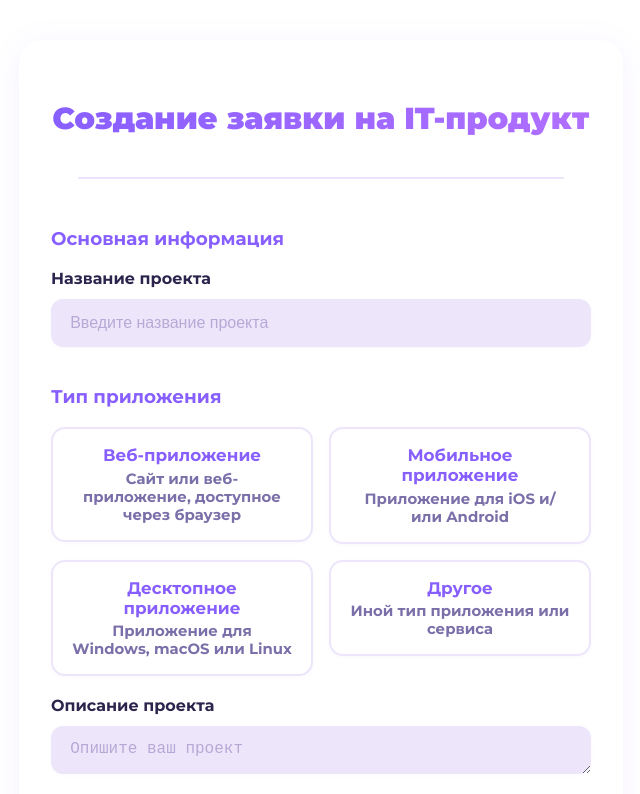
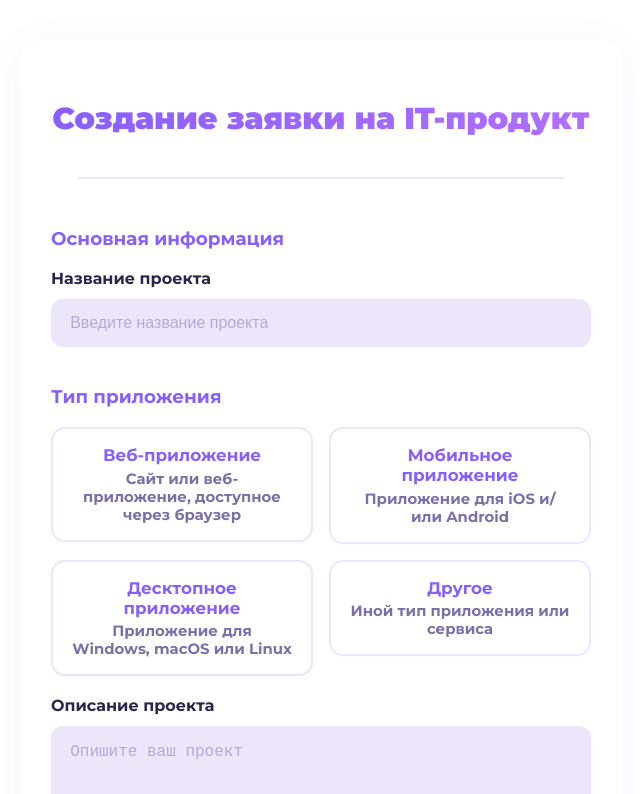
Before and after one commit to Rend-y/hacaton-2025, a Vue app in the folder Frontend/: page / in a window 1280 px wide. Shown: the top 794 px of the page, without its empty margins (319-959 px from the left). Built offline with nearby package versions, Linux system fonts and the light colour scheme; the HTML template or start-up script is replaced by a standard one.

Commit message:
Updated CustomInput.vue to dynamically adjust textarea height based on rows and maxRows props. Enhanced TaskRequest.vue to set default rows for the textarea, improving user experience and form functionality.

```diff
--- a/Frontend/src/components/CustomInput.vue
+++ b/Frontend/src/components/CustomInput.vue
@@ -41,7 +41,9 @@
 </template>
 
 <script setup>
-defineProps({
+import { computed, onMounted, watch, ref } from 'vue'
+
+const props = defineProps({
   id: {
     type: String,
     required: true
@@ -84,7 +86,23 @@ defineProps({
   }
 })
 
-defineEmits(['update:modelValue'])
+const emit = defineEmits(['update:modelValue'])
+
+const textareaRef = ref(null)
+
+onMounted(() => {
+  if (textareaRef.value) {
+    textareaRef.value.style.setProperty('--rows', props.rows)
+    textareaRef.value.style.setProperty('--maxRows', props.maxRows)
+  }
+})
+
+watch(() => [props.rows, props.maxRows], ([rows, maxRows]) => {
+  if (textareaRef.value) {
+    textareaRef.value.style.setProperty('--rows', rows)
+    textareaRef.value.style.setProperty('--maxRows', maxRows)
+  }
+})
 </script>
 
 <style scoped>
@@ -120,9 +138,14 @@ defineEmits(['update:modelValue'])
 }
 
 .custom-input__textarea {
-  min-height: 48px;
-  height: 48px;
-  resize: vertical;
+  min-height: unset;
+  height: auto;
+  line-height: 1.5;
+  resize: none;
+  /* Высота по rows, максимум по maxRows */
+  height: calc(var(--rows, 4) * 1.5em);
+  max-height: calc(var(--maxRows, 6) * 1.5em);
+  overflow-y: auto;
 }
 
 .custom-input__input:focus,
--- a/Frontend/src/views/TaskRequest.vue
+++ b/Frontend/src/views/TaskRequest.vue
@@ -54,6 +54,7 @@
                 label="Описание проекта"
                 type="textarea"
                 required
+                :rows="6"
                 placeholder="Опишите ваш проект"
               />
             </div>
```
